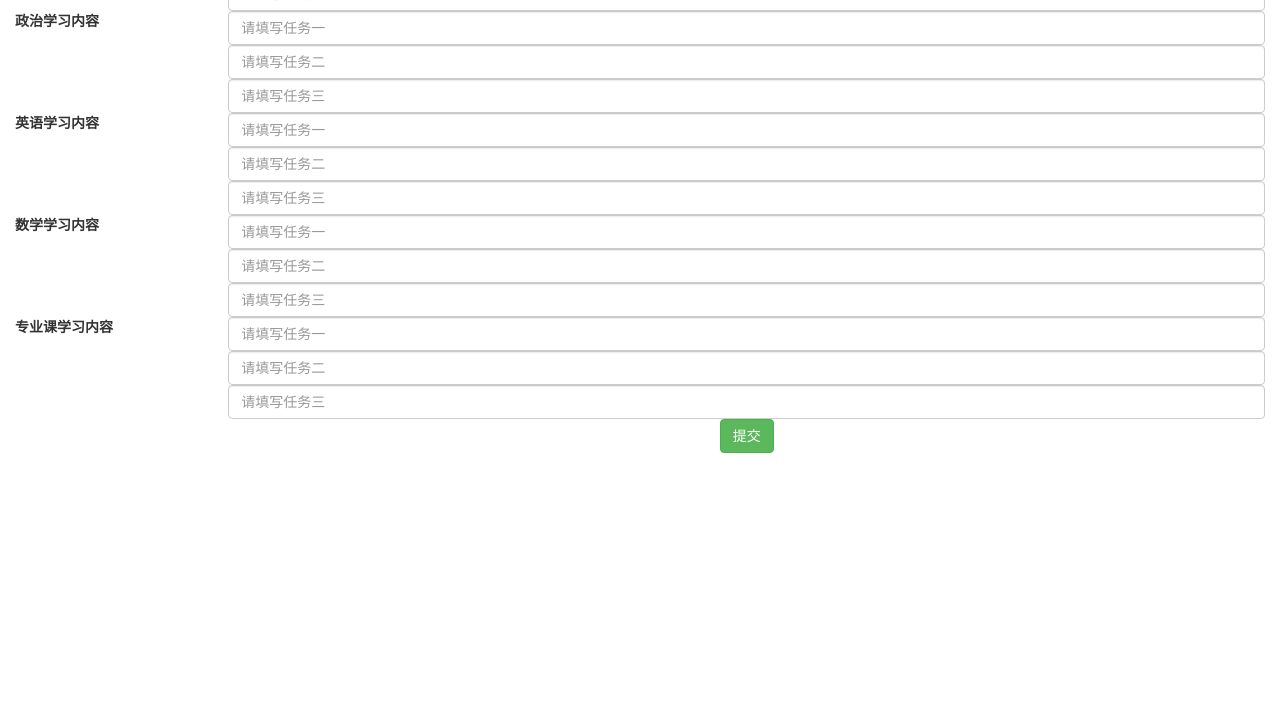
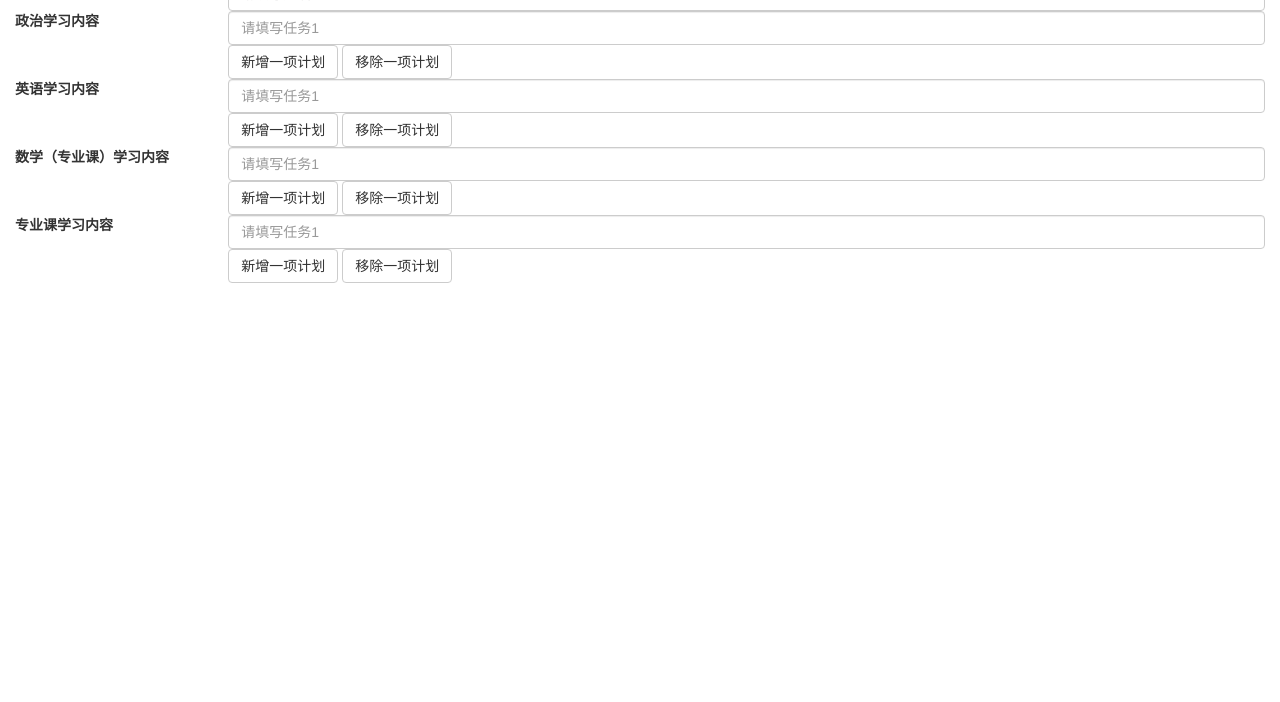
Before and after one commit to guhang987/weekly-study-plan, a website: page views/new.html in a window 1280 px wide. Shown: the part 98-800 px from the top of the page. Drawn offline with nearby package versions, Linux system fonts and the light colour scheme.

Commit message:
更新了随意添加任务的功能：点击新增按钮新增一组输入框 点击删除按钮删掉一组输入框

```diff
--- a/views/new.html
+++ b/views/new.html
@@ -14,7 +14,7 @@
 </head>
 
 <body>
-    <h1 align="center">418宿舍5.13-5.20学习目标</h1>
+    <h1 align="center">5.13-5.20学习目标</h1>
     <form action="/new" method="POST">
 
 
@@ -30,50 +30,115 @@
 
 
         <div class="form-group">
-            <label for="inputEmail3" class="col-sm-2 control-label">政治学习内容</label>
-            <div class="col-sm-10">
-                <input required="required" type="text" class="form-control" name="zz1" placeholder="请填写任务一">
-                <input required="required" type="text" class="form-control" name="zz2" placeholder="请填写任务二">
-                <input required="required" type="text" class="form-control" name="zz3" placeholder="请填写任务三">
+            <label for="inputEmail3" class="col-sm-2 control-label">政治学习内容
+            </label>
+            <div class="col-sm-10" id=zz>
+                <!-- <input required="required" type="text" class="form-control" name="zz1" placeholder="请填写任务一">
+                <!-- <input required="required" type="text" class="form-control" name="zz2" placeholder="请填写任务二"> -->
+                <input required="required" type="text" class="form-control" id='zz1' name="zz1" placeholder="请填写任务1">
+                <a class="btn btn-default" onclick="addCenterIpGrp1(this)" role="button">新增一项计划</a>
+                <a class="btn btn-default" onclick="deCenterIpGrp1(this)" role="button">移除一项计划</a>
 
             </div>
+            <label for="inputEmail3" class="col-sm-2 control-label">英语学习内容
+            </label>
+            <div class="col-sm-10">
+                <!-- <input required="required" type="text" class="form-control" name="zz1" placeholder="请填写任务一">
+                    <!-- <input required="required" type="text" class="form-control" name="zz2" placeholder="请填写任务二"> -->
+                <input required="required" type="text" class="form-control" id="yy1" name="yy1" placeholder="请填写任务1">
+                <a class="btn btn-default" onclick="addCenterIpGrp2(this)" role="button">新增一项计划</a>
+                <a class="btn btn-default" onclick="deCenterIpGrp2(this)" role="button">移除一项计划</a>
 
             </div>
-        <div class="form-group">
-            <label for="inputEmail3" class="col-sm-2 control-label">英语学习内容</label>
+            <label for="inputEmail3" class="col-sm-2 control-label">数学（专业课）学习内容
+            </label>
             <div class="col-sm-10">
-                <input required="required" type="text" class="form-control" name="yy1" placeholder="请填写任务一">
-                <input required="required" type="text" class="form-control" name="yy2" placeholder="请填写任务二">
-                <input required="required" type="text" class="form-control" name="yy3" placeholder="请填写任务三">
+                <!-- <input required="required" type="text" class="form-control" name="zz1" placeholder="请填写任务一">
+                        <!-- <input required="required" type="text" class="form-control" name="zz2" placeholder="请填写任务二"> -->
+                <input required="required" type="text" class="form-control" id="sx1" name="sx1" placeholder="请填写任务1">
+                <a class="btn btn-default" onclick="addCenterIpGrp3(this)" role="button">新增一项计划</a>
+                <a class="btn btn-default" onclick="deCenterIpGrp3(this)" role="button">移除一项计划</a>
 
             </div>
-        </div>
-        <div class="form-group">
-            <label for="inputEmail3" class="col-sm-2 control-label">数学学习内容</label>
+            <label for="inputEmail3" class="col-sm-2 control-label">专业课学习内容
+            </label>
             <div class="col-sm-10">
-                <input required="required" type="text" class="form-control" name="sx1" placeholder="请填写任务一">
-                <input required="required" type="text" class="form-control" name="sx2" placeholder="请填写任务二">
-                <input required="required" type="text" class="form-control" name="sx3" placeholder="请填写任务三">
+                <!-- <input required="required" type="text" class="form-control" name="zz1" placeholder="请填写任务一">
+                            <!-- <input required="required" type="text" class="form-control" name="zz2" placeholder="请填写任务二"> -->
+                <input required="required" type="text" class="form-control" id="zyk1" name="zyk1" placeholder="请填写任务1">
+                <a class="btn btn-default" onclick="addCenterIpGrp4(this)" role="button">新增一项计划</a>
+                <a class="btn btn-default" onclick="deCenterIpGrp4(this)" role="button">移除一项计划</a>
 
-            </div>
-        </div>
-        <div class="form-group">
-            <label for="inputEmail3" class="col-sm-2 control-label">专业课学习内容</label>
-            <div class="col-sm-10">
-                <input required="required" type="text" class="form-control" name="zyk1" placeholder="请填写任务一">
-                <input required="required" type="text" class="form-control" name="zyk2" placeholder="请填写任务二">
-                <input required="required" type="text" class="form-control" name="zyk3" placeholder="请填写任务三">
-            </div>
             </div>
             <div class="form-group">
                 <div class="col-sm-offset-2 col-sm-10">
                     <div style="text-align:center;">
-                <button type="submit" class="btn btn-success">提交</button>
+                        <!-- <button type="submit" class="btn btn-success">提交</button> -->
+                        <!-- 请恢复button -->
                     </div>
                 </div>
             </div>
     </form>
 
 </body>
+<script>
+
+    var rowCount1 = 1;//(资源)行数默认1行
+    //添加资源输入框项
+    function addCenterIpGrp1(obj) {
+        rowCount1++
+        html = "<input required='required' type='text' class='form-control' id='zz" + rowCount1 + "' name='zz" + rowCount1 + "' placeholder='请填写任务" + rowCount1 + "'> "
+        obj.insertAdjacentHTML('beforebegin', html)
+    }
+    function deCenterIpGrp1(obj) {
+
+        var child = document.getElementById('zz' + rowCount1)
+        child.parentNode.removeChild(child);
+        rowCount1--
+
+    }
+    var rowCount2 = 1;//(资源)行数默认1行
+    //添加资源输入框项
+    function addCenterIpGrp2(obj) {
+        rowCount2++
+        html = "<input required='required' type='text' class='form-control' id='yy" + rowCount2 + "' name='yy" + rowCount2 + "' placeholder='请填写任务" + rowCount2 + "'> "
+        obj.insertAdjacentHTML('beforebegin', html)
+    }
+    function deCenterIpGrp2(obj) {
+
+        var child = document.getElementById('yy' + rowCount2)
+        child.parentNode.removeChild(child);
+        rowCount2--
+
+    }
+    var rowCount3 = 1;//(资源)行数默认1行
+    //添加资源输入框项
+    function addCenterIpGrp3(obj) {
+        rowCount3++
+        html = "<input required='required' type='text' class='form-control' id='sx" + rowCount3 + "' name='sx" + rowCount3 + "' placeholder='请填写任务" + rowCount3 + "'> "
+        obj.insertAdjacentHTML('beforebegin', html)
+    }
+    function deCenterIpGrp3(obj) {
+
+        var child = document.getElementById('sx' + rowCount3)
+        child.parentNode.removeChild(child);
+        rowCount3--
+
+    }
+    var rowCount4 = 1;//(资源)行数默认1行
+    //添加资源输入框项
+    function addCenterIpGrp4(obj) {
+        rowCount4++
+        html = "<input required='required' type='text' class='form-control' id ='zyk" + rowCount4 + "' name='zyk" + rowCount4 + "' placeholder='请填写任务" + rowCount4 + "'> "
+        obj.insertAdjacentHTML('beforebegin', html)
+    }
+    function deCenterIpGrp4(obj) {
+
+        var child = document.getElementById('zyk' + rowCount4)
+        child.parentNode.removeChild(child);
+        rowCount4--
+
+    }
+</script>
 
 </html>
```
Lines whose indentation alone changed are shown as unchanged.
